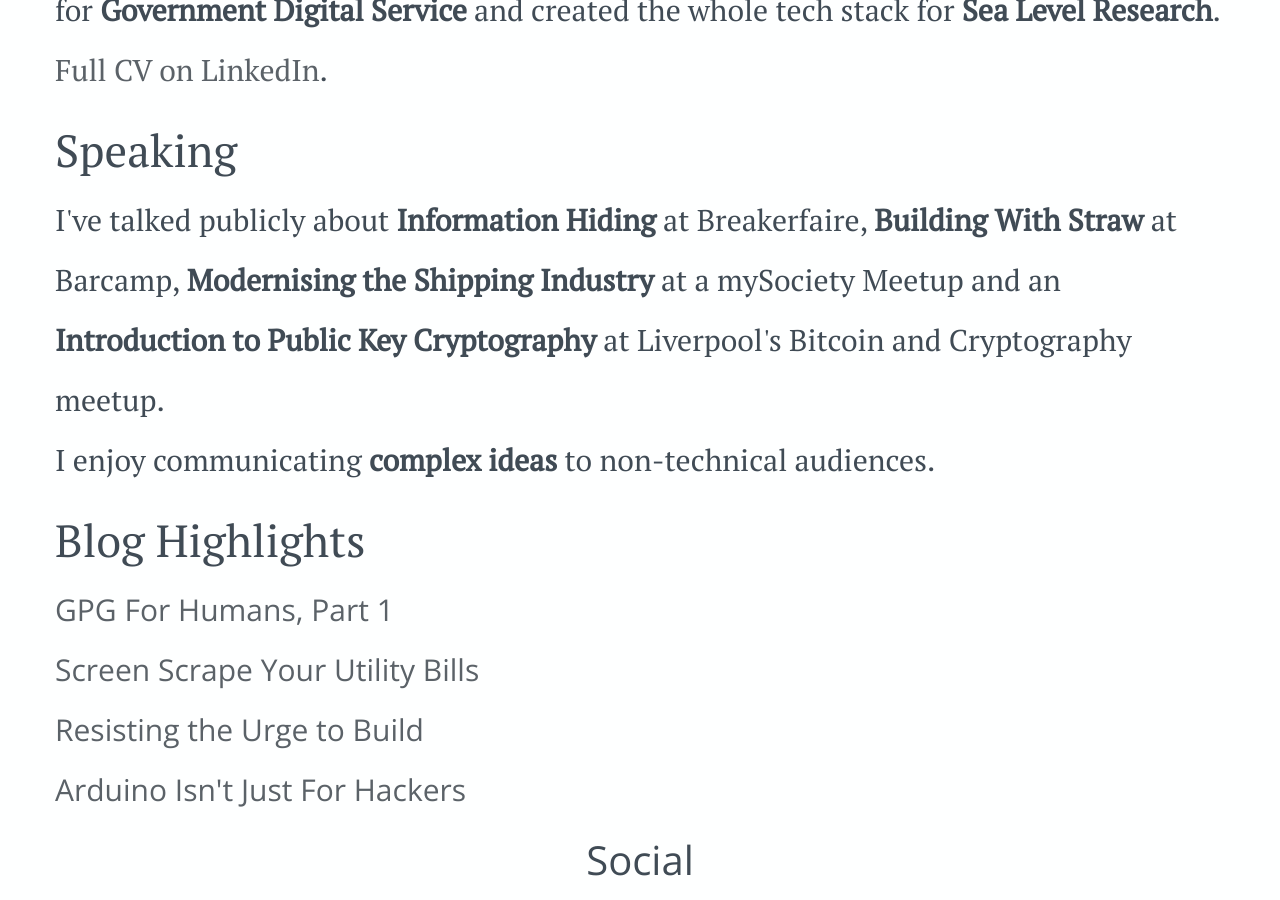
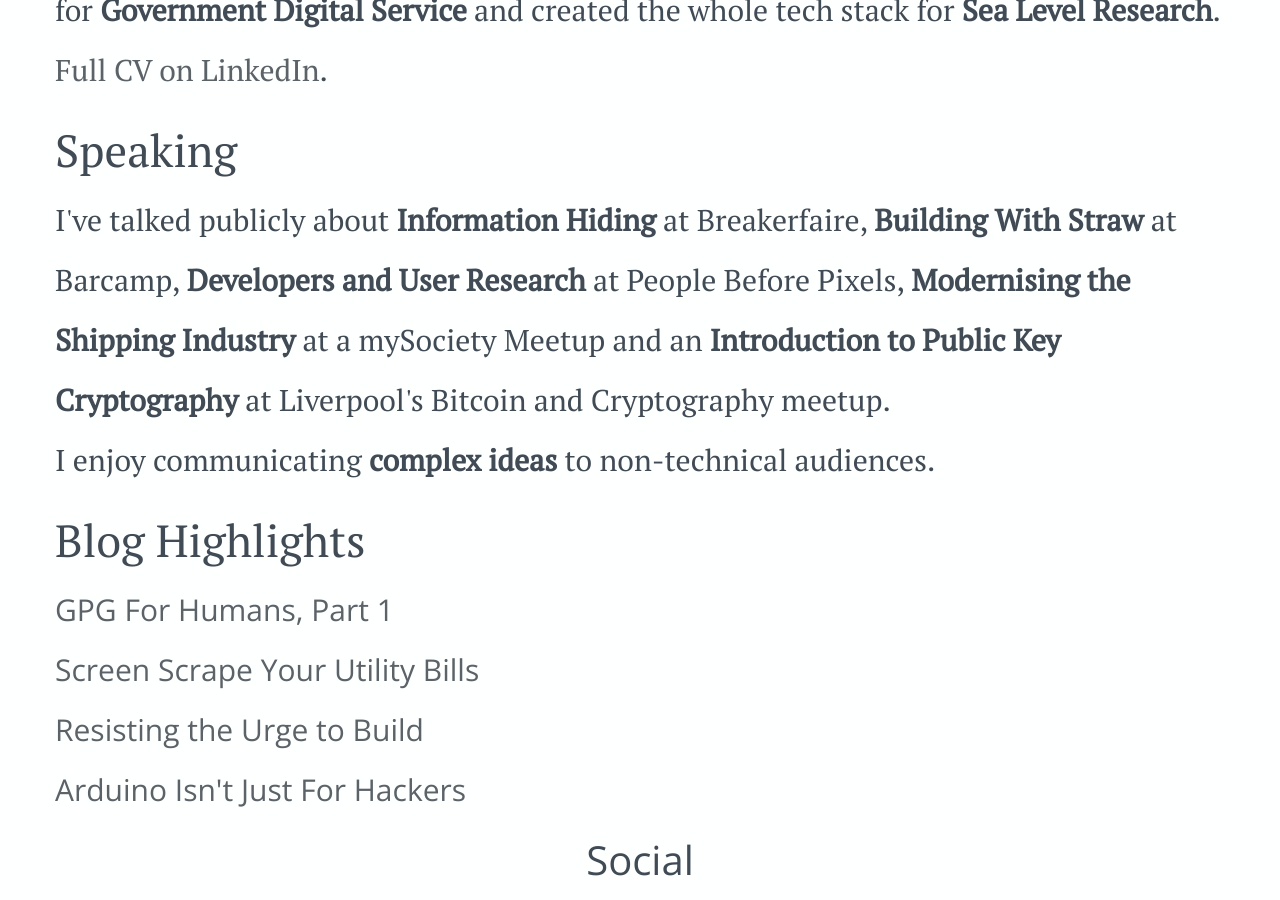
Before and after one commit to fawkesley/paulfurley.github.io, a Jekyll site: the page built from index.html, in a window 1280 px wide and 900 px high, scrolled down 2002 px. Built offline with Jekyll 4.4.1, drawn with Linux system fonts in a browser that asks for light colours; nearby versions of some CDN libraries.

Commit message:
Add speaking engagement

```diff
--- a/index.html
+++ b/index.html
@@ -149,7 +149,8 @@ permalink: /
         <h1>Speaking</h1>
         <span class="about-small">
         I've talked publicly about <b>Information Hiding</b> at Breakerfaire,
-        <b>Building With Straw</b> at Barcamp, <b>Modernising the Shipping Industry</b> at a
+        <b>Building With Straw</b> at Barcamp, <b>Developers and User Research</b>
+        at People Before Pixels, <b>Modernising the Shipping Industry</b> at a
         mySociety Meetup and an <b>Introduction to Public Key Cryptography</b> at
         Liverpool's Bitcoin and Cryptography meetup.<br>
         I enjoy communicating <b>complex ideas</b> to non-technical audiences.
```
